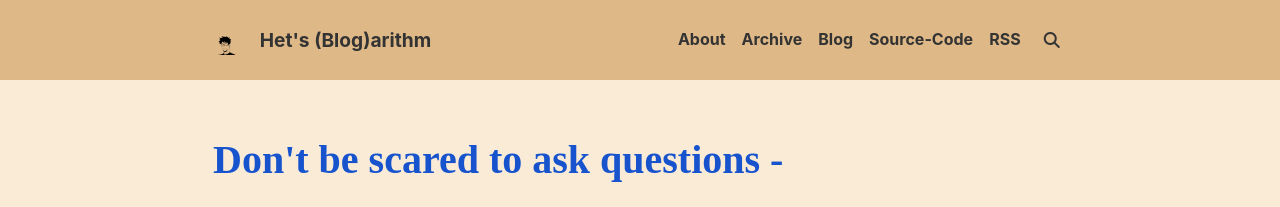
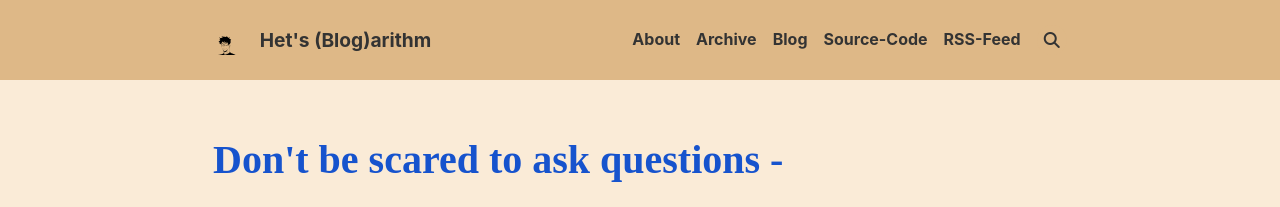
Before and after one commit to Het-Joshi/blog, a Jekyll site: the page built from index.html, in a window 1280 px wide. Shown: the top 207 px of the page. Built offline with Jekyll 4.4.1, drawn with Linux system fonts in a browser that asks for light colours; nearby versions of some CDN libraries; some web fonts are replaced; the list of posts is cut into pages by our own code.

Commit message:
Update navigation.yml

```diff
--- a/_data/navigation.yml
+++ b/_data/navigation.yml
@@ -58,5 +58,5 @@ header:
   - title: <b>Source-Code</b>
     url: https://github.com/Het-Joshi/Het-Joshi.io
 
-  - title: <b>RSS</b>
+  - title: <b>RSS-Feed</b>
     url: https://het-joshi.github.io/blog/feed.xml
```
